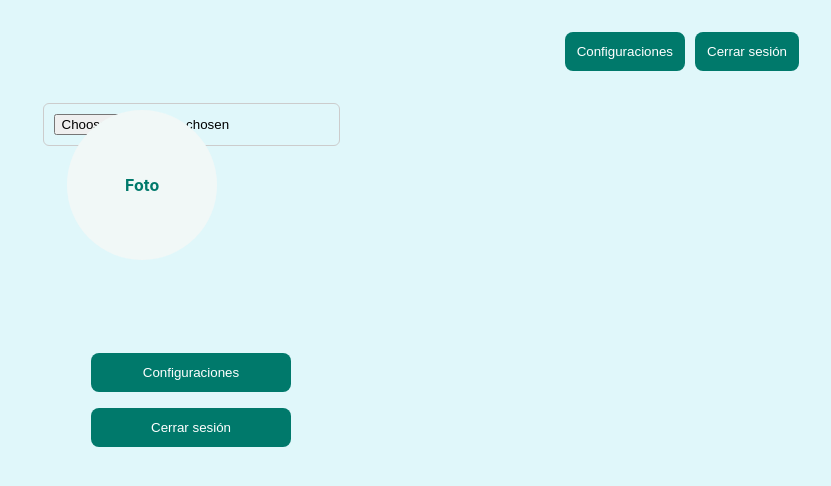
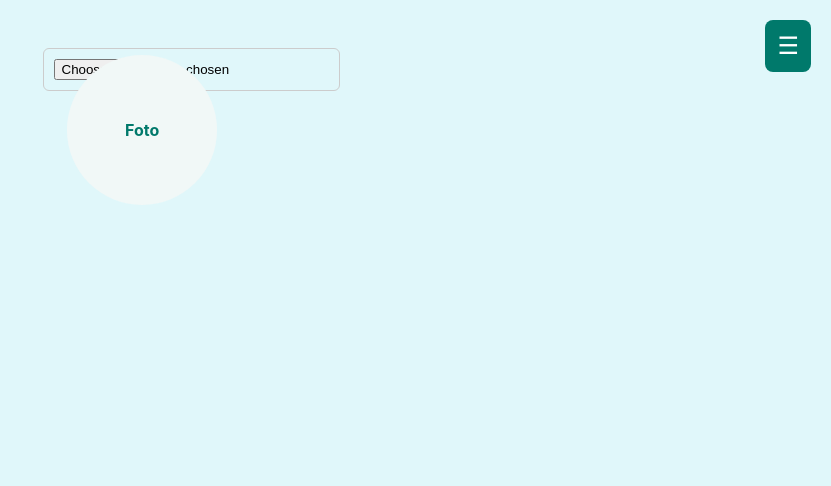
Before and after one commit to FalAn06/FrontEnd2, a React (Create React App) app: page /dashboard in a window 1280 px wide. Shown: the top 486 px of the page, without its empty margins (449-1280 px from the left). Built offline with nearby package versions, Linux system fonts and the light colour scheme; the HTML template or start-up script is replaced by a standard one.

Commit message:
feat: :sparkles: new style

```diff
--- a/src/pages/Dashboard.css
+++ b/src/pages/Dashboard.css
@@ -8,32 +8,49 @@
   padding: 2rem;
 }
 
-/* Header con botones */
-.dashboard-header {
-  width: 100%;
-  display: flex;
-  justify-content: flex-end;
-  margin-bottom: 1rem;
+/* Contenedor del menú desplegable */
+.menu-container {
+  position: absolute;
+  top: 20px;
+  right: 20px;
 }
 
-/* Estilo de los botones de configuración y cerrar sesión */
-.header-button {
+.menu-button {
   background-color: #00796b;
   color: white;
   padding: 0.75rem;
-  margin-left: 10px;
   border: none;
   border-radius: 8px;
   cursor: pointer;
-  transition: background-color 0.3s ease;
-  font-family: 'Arial', sans-serif;
+  font-size: 1.5rem;
 }
 
-.header-button:hover {
+.dropdown-menu {
+  position: absolute;
+  top: 40px;
+  right: 0;
+  background-color: #ffffff;
+  box-shadow: 0 6px 20px rgba(0, 0, 0, 0.1);
+  border-radius: 8px;
+  width: 150px;
+}
+
+.dropdown-item {
+  background-color: #00796b;
+  color: white;
+  padding: 0.75rem;
+  border: none;
+  width: 100%;
+  text-align: left;
+  border-radius: 8px;
+  cursor: pointer;
+}
+
+.dropdown-item:hover {
   background-color: #004d40;
 }
 
-/* Estilo de la foto de perfil */
+/* Foto de perfil */
 .profile-container {
   display: flex;
   flex-direction: column;
@@ -87,27 +104,3 @@
   text-align: center;
   font-style: italic;
 }
-
-/* Sección para las acciones */
-.dashboard-actions {
-  display: flex;
-  flex-direction: column;
-  align-items: center;
-  margin-top: 2rem;
-}
-
-.action-button {
-  background-color: #00796b;
-  color: white;
-  padding: 0.75rem;
-  margin-bottom: 1rem;
-  width: 200px;
-  border: none;
-  border-radius: 8px;
-  cursor: pointer;
-  transition: background-color 0.3s ease;
-}
-
-.action-button:hover {
-  background-color: #004d40;
-}
--- a/src/pages/Dashboard.js
+++ b/src/pages/Dashboard.js
@@ -9,6 +9,7 @@ function Dashboard() {
   const [email, setEmail] = useState('');
   const [profilePic, setProfilePic] = useState(null);
   const [description, setDescription] = useState('');
+  const [menuOpen, setMenuOpen] = useState(false); // Estado para controlar el menú desplegable
 
   // Usamos useEffect para cargar los datos del usuario al montar el componente
   useEffect(() => {
@@ -67,9 +68,17 @@ function Dashboard() {
 
   return (
     <div className="dashboard-container">
-      <div className="dashboard-header">
-        <button onClick={goToSettings} className="header-button">Configuraciones</button>
-        <button onClick={handleLogout} className="header-button">Cerrar sesión</button>
+      {/* Menú desplegable */}
+      <div className="menu-container">
+        <button onClick={() => setMenuOpen(!menuOpen)} className="menu-button">
+          ☰
+        </button>
+        {menuOpen && (
+          <div className="dropdown-menu">
+            <button onClick={goToSettings} className="dropdown-item">Configuraciones</button>
+            <button onClick={handleLogout} className="dropdown-item">Cerrar sesión</button>
+          </div>
+        )}
       </div>
 
       {/* Foto de perfil en una esquina */}
@@ -85,12 +94,6 @@ function Dashboard() {
         <p className="dashboard-email">{email}</p>
         <p className="user-description">{description}</p>
       </div>
-
-      {/* Botones */}
-      <div className="dashboard-actions">
-        <button onClick={goToSettings} className="action-button">Configuraciones</button>
-        <button onClick={handleLogout} className="action-button">Cerrar sesión</button>
-      </div>
     </div>
   );
 }
```
